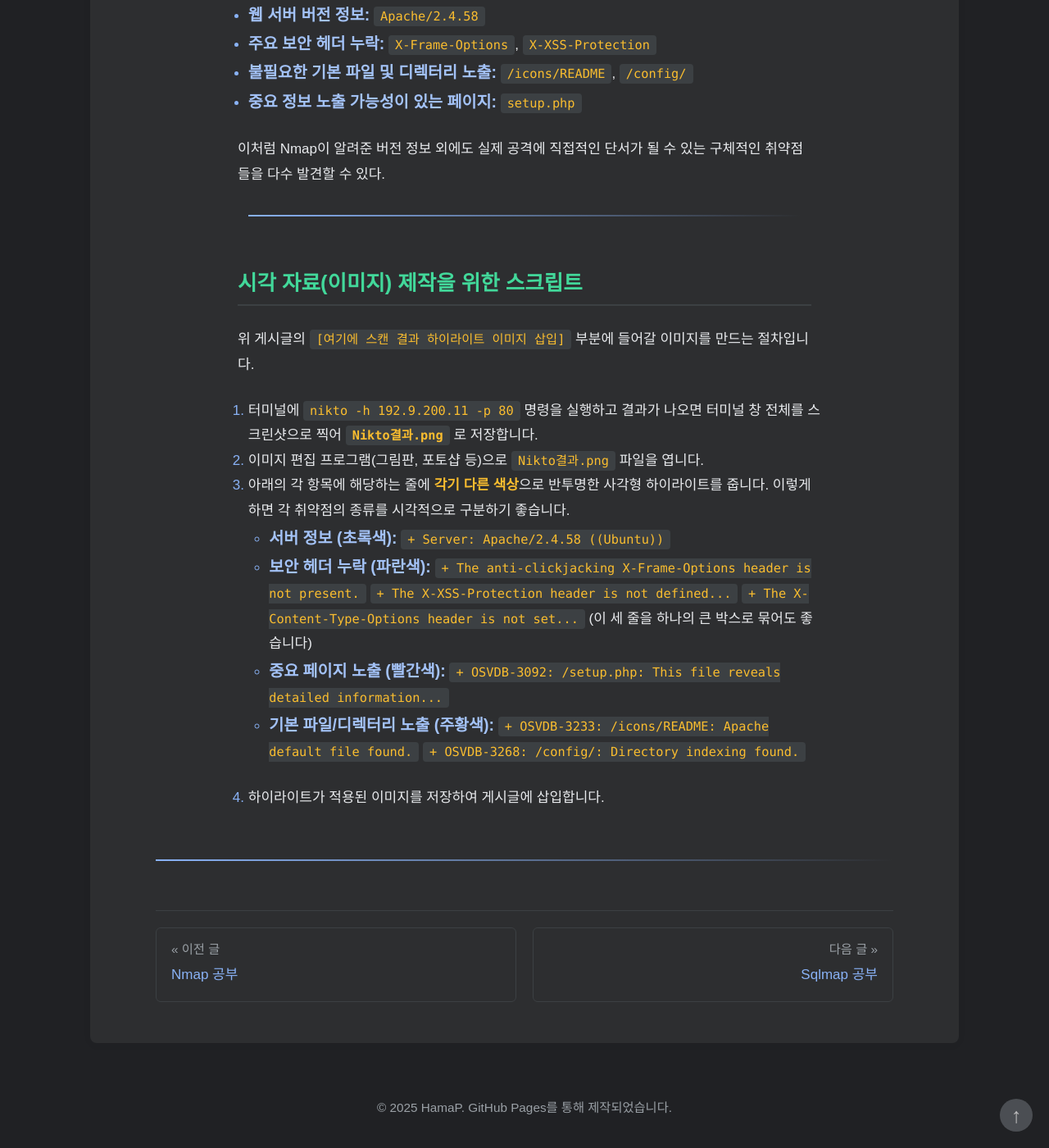
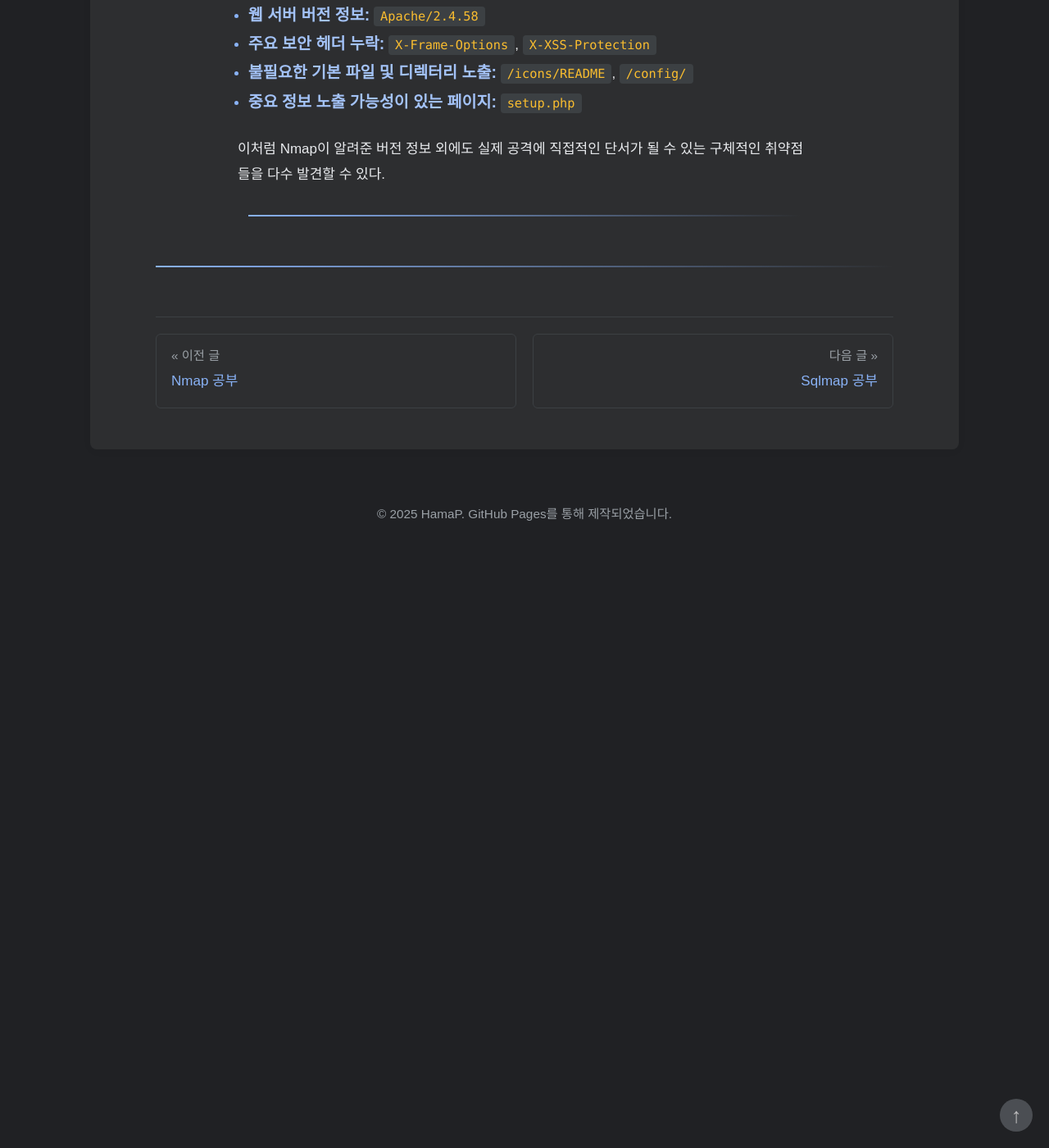
Before and after one commit to HamaP0/HamaP0.github.io, a Jekyll site: the page built from _posts/2025-09-05-Nikto_study.md, in a window 1280 px wide and 1400 px high, scrolled down 1626 px. Shown: the whole window at 82% size. Built offline with Jekyll 4.4.1, drawn with Linux system fonts in a browser that asks for light colours; some web fonts are replaced; after the commit the page ends 2302 px from its top, so only the background shows below that.

Commit message:
Update 2025-09-05-Nikto_study.md

```diff
--- a/_posts/2025-09-05-Nikto_study.md
+++ b/_posts/2025-09-05-Nikto_study.md
@@ -46,27 +46,3 @@ Nikto 스캔 결과에서 주목할 만한 주요 정보는 다음과 같다.
 이처럼 Nmap이 알려준 버전 정보 외에도 실제 공격에 직접적인 단서가 될 수 있는 구체적인 취약점들을 다수 발견할 수 있다.
 
 <hr class="short-rule">
-
-
-
-
-
-### 시각 자료(이미지) 제작을 위한 스크립트
-
-위 게시글의 `[여기에 스캔 결과 하이라이트 이미지 삽입]` 부분에 들어갈 이미지를 만드는 절차입니다.
-
-1.  터미널에 `nikto -h 192.9.200.11 -p 80` 명령을 실행하고 결과가 나오면 터미널 창 전체를 스크린샷으로 찍어 **`Nikto결과.png`** 로 저장합니다.
-2.  이미지 편집 프로그램(그림판, 포토샵 등)으로 `Nikto결과.png` 파일을 엽니다.
-3.  아래의 각 항목에 해당하는 줄에 **각기 다른 색상**으로 반투명한 사각형 하이라이트를 줍니다. 이렇게 하면 각 취약점의 종류를 시각적으로 구분하기 좋습니다.
-    *   **서버 정보 (초록색):**
-        `+ Server: Apache/2.4.58 ((Ubuntu))`
-    *   **보안 헤더 누락 (파란색):**
-        `+ The anti-clickjacking X-Frame-Options header is not present.`
-        `+ The X-XSS-Protection header is not defined...`
-        `+ The X-Content-Type-Options header is not set...` (이 세 줄을 하나의 큰 박스로 묶어도 좋습니다)
-    *   **중요 페이지 노출 (빨간색):**
-        `+ OSVDB-3092: /setup.php: This file reveals detailed information...`
-    *   **기본 파일/디렉터리 노출 (주황색):**
-        `+ OSVDB-3233: /icons/README: Apache default file found.`
-        `+ OSVDB-3268: /config/: Directory indexing found.`
-4.  하이라이트가 적용된 이미지를 저장하여 게시글에 삽입합니다.
```
